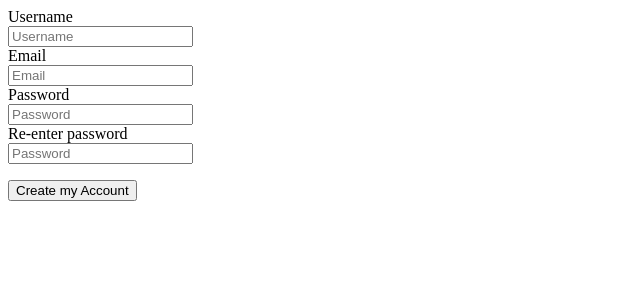
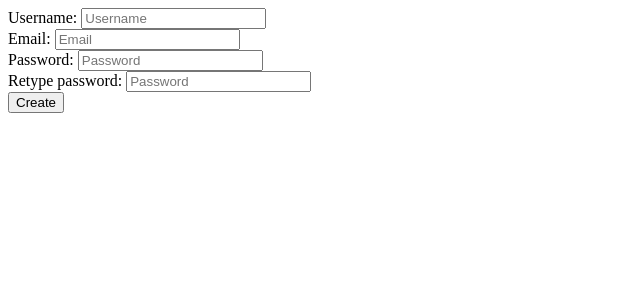
Before and after one commit to OpenHumans/archive-genevieve-201505, a Django app: page /accounts/signup/ in a window 1280 px wide. Shown: the top 300 px of the page, without its empty margins (0-640 px from the left). Run offline with Django 3.2, Linux system fonts and the light colour scheme; parts of the project's set-up code (start-up, migrations or seed data) failed here and were passed over.

Commit message:
Users seem to work now

```diff
--- a/file_process/templates/signup.html
+++ b/file_process/templates/signup.html
@@ -1,60 +1,35 @@
-        <form class="form-horizontal" role="form" method="POST"
+<form role="form" method="POST"
       action="/accounts/signup/" id="signup-form">
   {% csrf_token %}
 
   {{ form.username.errors }}
 
-          <div class="form-group">
-            <label for="username"
-              class="col-sm-4 control-label">Username</label>
-
-            <div class="col-sm-8">
-              <input type="text" class="form-control" name="username"
+  Username: <input type="text" name="username"
              id="username" placeholder="Username"
              value="{{ form.username.value|default:"" }}">
-            </div>
-          </div>
+  <br />
 
   {{ form.email.errors }}
 
-          <div class="form-group">
-            <label for="email-address"
-              class="col-sm-4 control-label">Email</label>
-
-            <div class="col-sm-8">
-              <input type="email" class="form-control" name="email"
+  Email: <input type="email" name="email"
                 id="email-address" placeholder="Email"
                 value="{{ form.email.value|default:"" }}">
-            </div>
-          </div>
+  <br />
 
   {{ form.password1.errors }}
 
-          <div class="form-group">
-            <label for="password-1"
-              class="col-sm-4 control-label">Password</label>
-
-            <div class="col-sm-8">
-              <input type="password" class="form-control" name="password1"
+  Password: <input type="password" name="password1"
              id="password-1" placeholder="Password"
              value="{{ form.password1.value|default:"" }}">
-            </div>
-          </div>
+  <br />
 
   {{ form.password2.errors }}
 
-          <div class="form-group">
-            <label for="password-2"
-              class="col-sm-4 control-label">Re-enter password</label>
-
-            <div class="col-sm-8">
-              <input type="password" class="form-control" name="password2"
+  Retype password: <input type="password" name="password2"
                           id="password-2" placeholder="Password"
                           value="{{ form.password2.value|default:"" }}">
-            </div>
-          </div>
+  <br />
+
+  <input id="create-account" type="submit" value="Create" />
 
 </form>
-
-        <button id="create-account" type="button"
-          class="btn btn-primary">Create my Account</button>
--- a/genevieve/urls.py
+++ b/genevieve/urls.py
@@ -21,6 +21,7 @@ urlpatterns = patterns('',
 
     url(r'^accounts/signup/$', UserCreateView.as_view()),
     url(r'^accounts/login/$', auth_views.login,
-        {'template_name': 'login.html'}, name='auth_login'),
+        {'template_name': 'login.html',
+         'extra_context': {'next': '/file_process'}}, name='auth_login'),
 
 ) + static(settings.MEDIA_URL, document_root=settings.MEDIA_ROOT)
--- a/genevieve/views.py
+++ b/genevieve/views.py
@@ -1,6 +1,7 @@
 from django.contrib.auth import authenticate, login
 from django.contrib.auth.forms import UserCreationForm
 from django.contrib.auth.models import User
+from django.http import HttpResponseRedirect
 from django.views.generic.edit import CreateView
 
 class UserCreateView(CreateView):
@@ -21,4 +22,4 @@ class UserCreateView(CreateView):
         if user is not None:
             login(self.request, user)
 
-        return HttpResponseRedirect('/')
+        return HttpResponseRedirect('/file_process')
```
Lines whose indentation alone changed are shown as unchanged.
